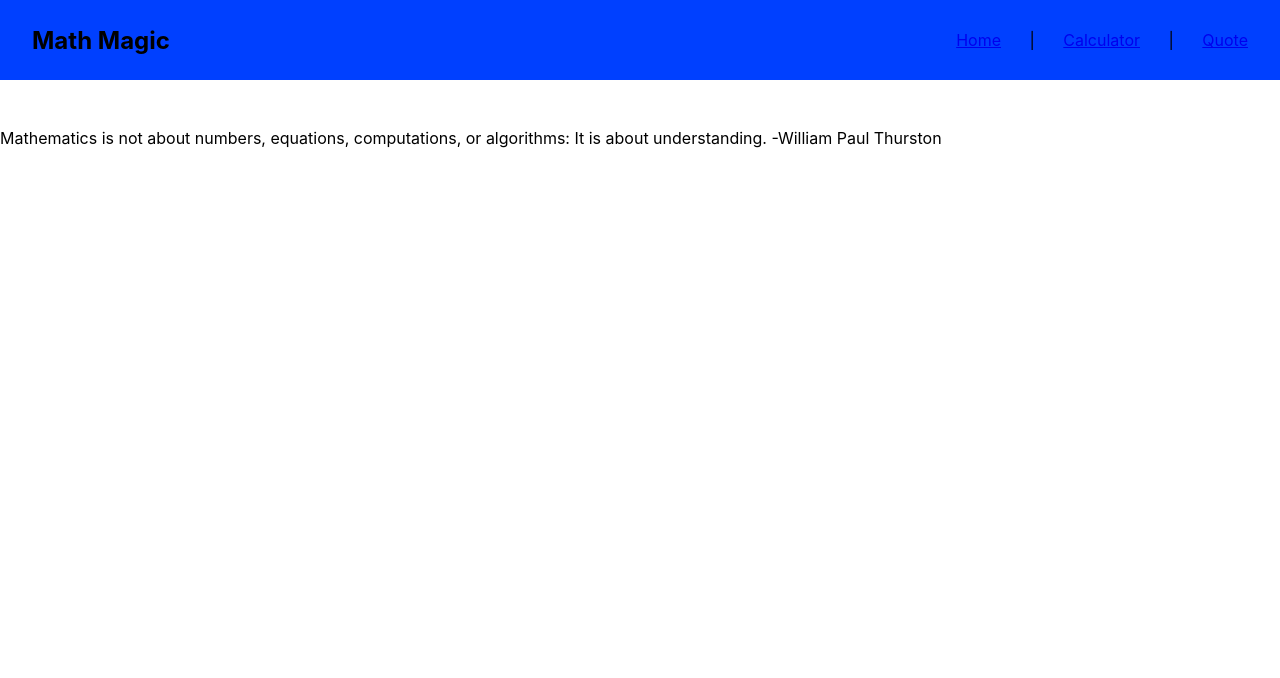
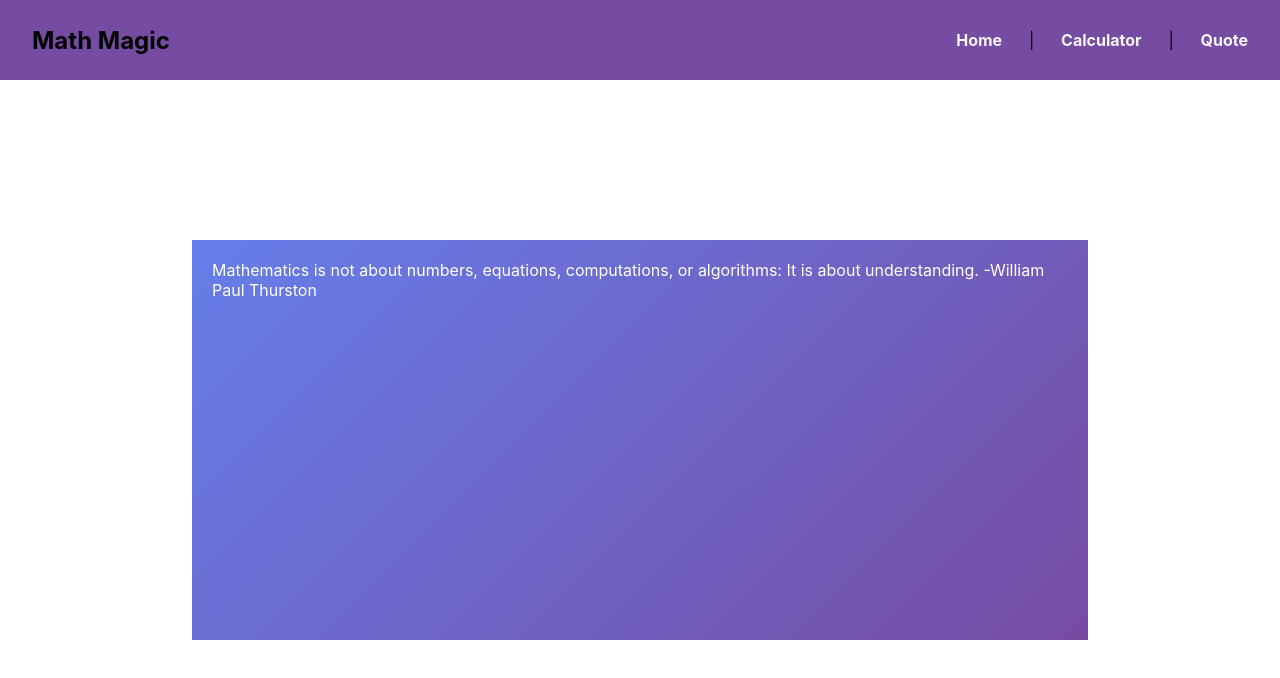
Before and after one commit to RitaDee/math-magic, a React (Create React App) app: page /quote in a window 1280 px wide. Shown: the top 678 px of the page. Built offline with nearby package versions, Linux system fonts and the light colour scheme.

Commit message:
Create and modify quote.module.css file

```diff
--- a/src/components/Navbar.js
+++ b/src/components/Navbar.js
@@ -7,17 +7,17 @@ const Navbar = () => (
     <h1>Math Magic</h1>
     <ul>
       <li>
-        <Link to="/">Home</Link>
+        <Link className={styles.link} to="/">Home</Link>
       </li>
       <li>|</li>
 
       <li>
-        <Link to="/calculator">Calculator</Link>
+        <Link className={styles.link} to="/calculator">Calculator</Link>
       </li>
       <li>|</li>
 
       <li>
-        <Link to="/quote">Quote</Link>
+        <Link className={styles.link} to="/quote">Quote</Link>
       </li>
     </ul>
   </nav>
--- a/src/route/Quote.js
+++ b/src/route/Quote.js
@@ -1,8 +1,9 @@
 import React from 'react';
+import styles from '../styles/Quote.module.css';
 
 function Quote() {
   return (
-    <div className="quote-wrapper">
+    <div className={styles.quote}>
       Mathematics is not about numbers, equations, computations, or algorithms:
       It is about understanding. -William Paul Thurston
     </div>
--- a/src/styles/Home.module.css
+++ b/src/styles/Home.module.css
@@ -7,10 +7,24 @@
   display: flex;
   flex-direction: column;
   gap: 1.5rem;
-    /* max-width: 800px;
   margin: 0 auto;
-    padding: 20px; */
-    background-color: #4d7093;
+  padding: 20px;
+  width: 70%;
+opacity: 0;
+    animation: fadeIn 5s ease-in-out forwards;
+    background-image: linear-gradient(135deg, #667eea, #764ba2);
+        color: #fff;
+        animation-delay: 0.5s;
+}
+
+@keyframes fadeIn {
+    from {
+        opacity: 0;
+    }
+
+    to {
+        opacity: 1;
+    }
 }
 
 .title {
@@ -26,5 +40,4 @@
 
 .message {
     font-size: 1.2rem;
-    color: #666;
 }
--- a/src/styles/Navbar.module.css
+++ b/src/styles/Navbar.module.css
@@ -1,5 +1,12 @@
 .navHead {
-    background-color: #0040ff;
+    background-color: #764ba2;
     height: 5rem;
     padding: 2rem;
 }
+
+.link {
+    font-size: 16px;
+    color: #f5f5f5;
+    font-weight: 700;
+    text-decoration: none;
+}
--- /dev/null
+++ b/src/styles/Quote.module.css
@@ -0,0 +1,28 @@
+.quote {
+    position: absolute;
+        top: 30%;
+        bottom: 20%;
+        right: 2%;
+        left: 2%;
+        display: flex;
+        flex-direction: column;
+        gap: 1.5rem;
+        margin: 0 auto;
+        padding: 20px;
+        width: 70%;
+        opacity: 0;
+        animation: fadeIn 5s ease-in-out forwards;
+        background-image: linear-gradient(135deg, #667eea, #764ba2);
+        color: #fff;
+        animation-delay: 0.5s;
+    }
+
+    @keyframes fadeIn {
+        from {
+            opacity: 0;
+        }
+
+        to {
+            opacity: 1;
+        }
+    }
```
Lines whose indentation alone changed are shown as unchanged.
